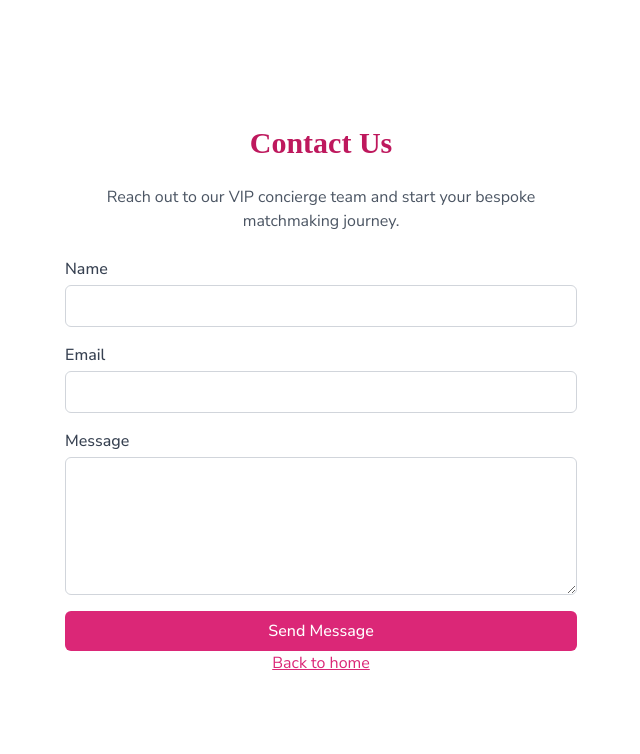
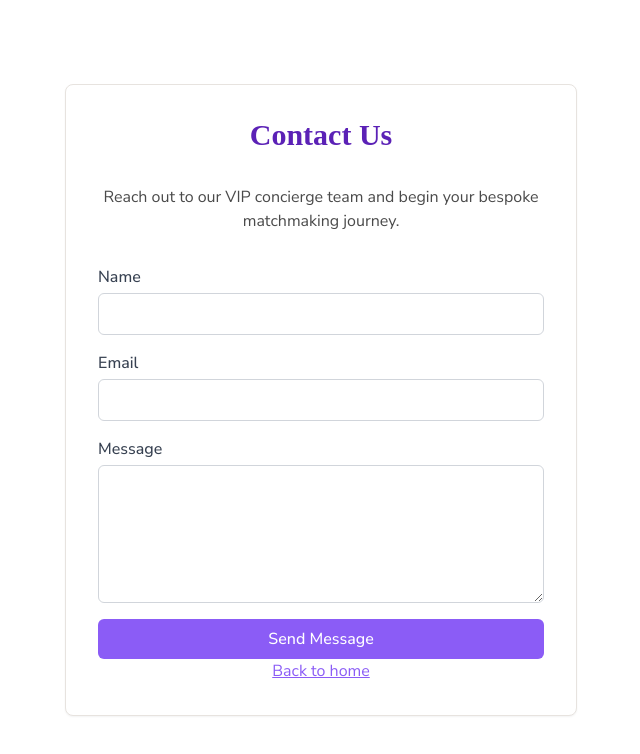
Before and after one commit to karthiknish/vip-aroosi, a Next.js app: page /contact in a window 1280 px wide. Shown: the top 754 px of the page, without its empty margins (319-959 px from the left). Built offline with nearby package versions, Linux system fonts and the light colour scheme; a web font is replaced by a local one.

Commit message:
style: update ContactPage layout and styling for improved aesthetics

```diff
--- a/src/app/contact/page.tsx
+++ b/src/app/contact/page.tsx
@@ -4,11 +4,11 @@ export const metadata = {
 
 export default function ContactPage() {
   return (
-    <main className="min-h-screen flex flex-col items-center justify-center bg-white px-4 py-12">
-      <div className="w-full max-w-lg space-y-6 text-center">
-        <h1 className="text-3xl font-bold text-pink-700">Contact Us</h1>
-        <p className="text-gray-600">
-          Reach out to our VIP concierge team and start your bespoke matchmaking
+    <main className="min-h-screen flex flex-col items-center justify-center bg-base-light px-4 py-16">
+      <div className="w-full max-w-lg space-y-8 text-center bg-white p-8 rounded-lg shadow-sm border border-base-dark">
+        <h1 className="text-3xl font-bold text-primary-dark">Contact Us</h1>
+        <p className="text-neutral">
+          Reach out to our VIP concierge team and begin your bespoke matchmaking
           journey.
         </p>
         <form
@@ -54,12 +54,12 @@ export default function ContactPage() {
           </div>
           <button
             type="submit"
-            className="w-full bg-pink-600 hover:bg-pink-700 text-white py-2 rounded-md font-medium transition-colors"
+            className="w-full bg-primary hover:bg-primary-dark text-white py-2 rounded-md font-medium transition-colors"
           >
             Send Message
           </button>
         </form>
-        <a href="/" className="text-pink-600 underline">
+        <a href="/" className="text-primary underline">
           Back to home
         </a>
       </div>
```
Also changed, not shown: 1 other file (tests, documents, lock files or other folders).
